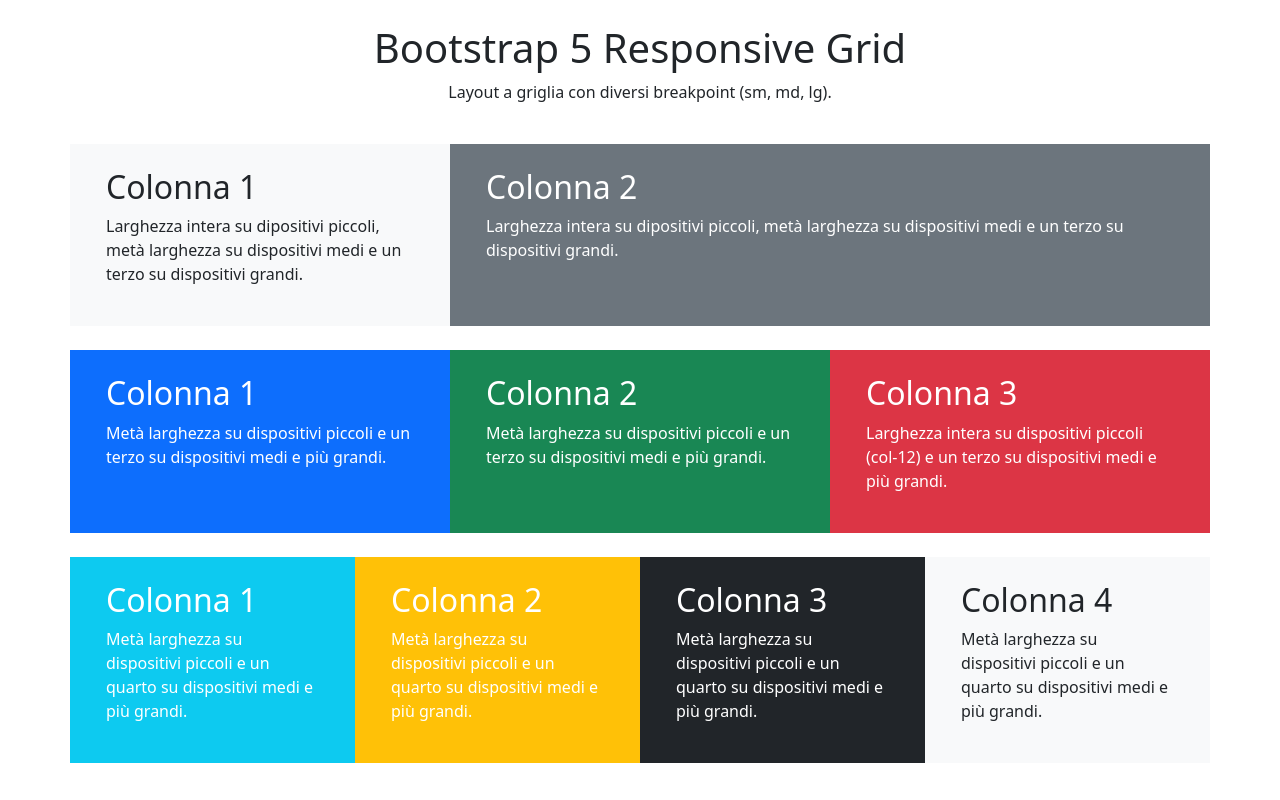
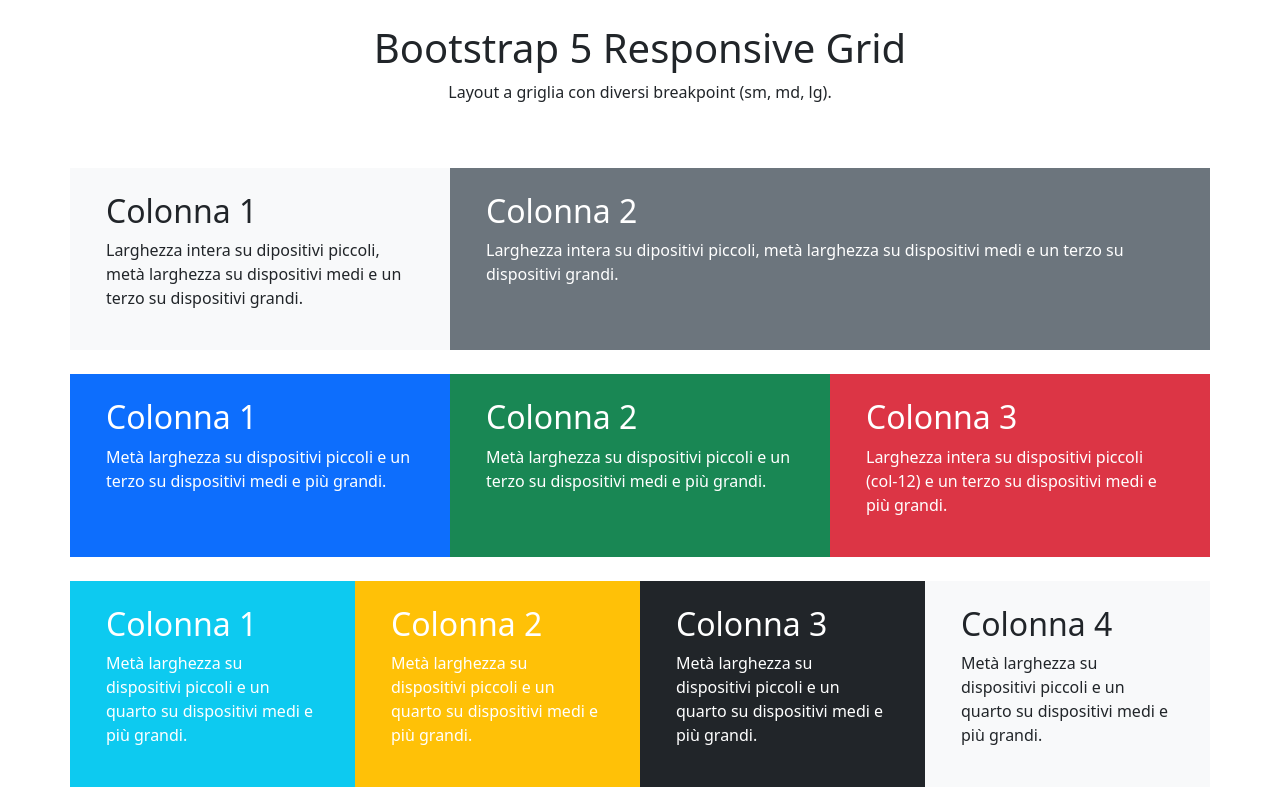
Before and after one commit to amletodellaloggia/htmlcss-bootstrap-layout, a plain HTML site: page index.html in a window 1280 px wide. Drawn offline with nearby package versions, Linux system fonts and the light colour scheme.

Commit message:
[fix] removed redundant containers, removed header, removed br, [add] mt-4 to rows

```diff
--- a/index.html
+++ b/index.html
@@ -12,7 +12,7 @@
 
 <body>
 	<!-- header -->
-	<header>
+
 	<div class="container">
 		<div class="row">
 			<div class="col text-center">
@@ -22,12 +22,11 @@
 				</div>
 			</div>
 		</div>
-		</div>
-	</header>
+
+
 		<!-- main -->
-	<main>
-		<div class="container">
-			<div class="row">
+
+		<div class="row mt-4">
 			<div class="col-sm-12 col-md-6 col-lg-4 bg-light">
 				<div class="box p-4">
 					<h2> Colonna 1</h2>
@@ -43,10 +42,8 @@
 				</div>
 			</div>
 		</div>
-		</div>
-		<br>
-		<div class="container">
-			<div class="row text-white"> <!-- CENTRALIZZATO TEXT-WHITE -->
+
+		<div class="row text-white mt-4"> <!-- CENTRALIZZATO TEXT-WHITE -->
 			<div class="col-sm-6 col-md-4 bg-primary">
 				<div class="box p-4">
 					<h2> Colonna 1</h2>
@@ -67,8 +64,7 @@
 				</div>
 			</div>
 		</div>
-		</div>
-		<br>
+
 
 		<!-- NON CENTRALIZZATO -->
 
@@ -103,8 +99,8 @@
 
 		<!-- CENTRALIZZATO ROW ROW-COLS -->
 
-		<div class="container">
-			<div class="row row-cols-sm-2 row-cols-md-4">
+
+		<div class="row row-cols-sm-2 row-cols-md-4 mt-4">
 			<div class="col bg-info text-white">
 				<div class="box p-4">
 					<h2>Colonna 1</h2>
@@ -131,7 +127,7 @@
 			</div>
 		</div>
 	</div>
-	</main>
+
 </body>
 
 </html>
```
Lines whose indentation alone changed are shown as unchanged.
